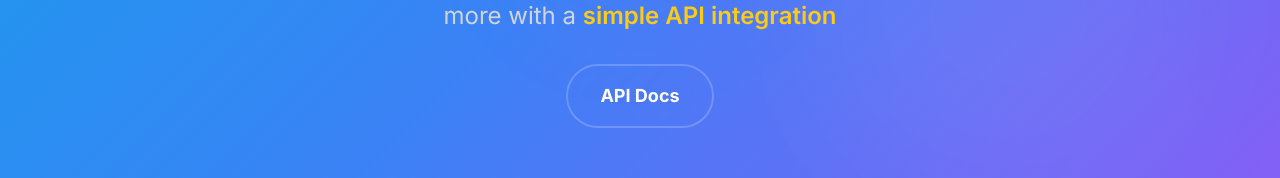
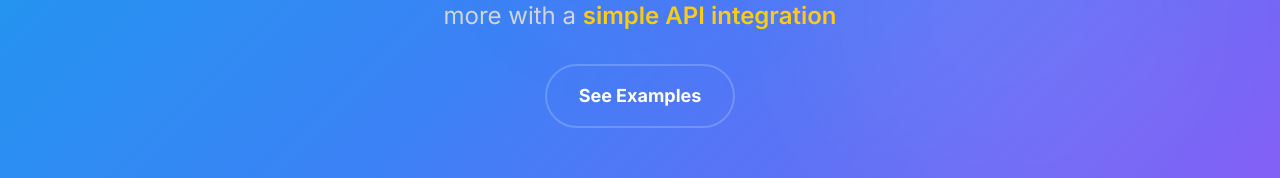
Before and after one commit to judgesteven/website, a React (Create React App) app: page /#/ in a window 1280 px wide. Shown: the part 517-695 px from the top of the page. Built offline with nearby package versions, Linux system fonts and the light colour scheme.

Commit message:
Change 'API Docs' button to 'See Examples' and link to references page

```diff
--- a/src/components/Home.js
+++ b/src/components/Home.js
@@ -249,13 +249,13 @@ const Testing = () => {
                 transition={{ delay: 0.8, duration: 0.8 }}
                 className="flex justify-center items-center"
               >
-                <Link to="/api">
+                <Link to="/references">
                   <motion.button
                     whileHover={{ scale: 1.05, y: -2 }}
                     whileTap={{ scale: 0.95 }}
                     className="px-8 py-4 rounded-full text-lg font-bold text-white border-2 border-white/20 hover:border-white/40 transition-all duration-300 backdrop-blur-sm"
                   >
-                    API Docs
+                    See Examples
                   </motion.button>
                 </Link>
               </motion.div>
```
